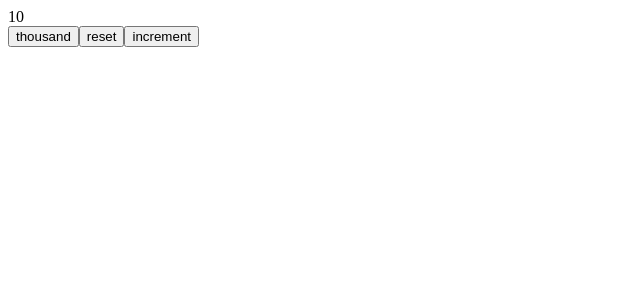
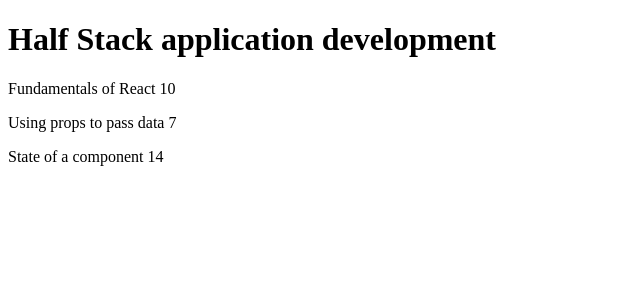
Before and after one commit to akshatbhj/my-submission-repository, a React (Vite) app in the folder part1/courseinfo/: page / in a window 1280 px wide. Shown: the top 300 px of the page, without its empty margins (0-640 px from the left). Built offline with nearby package versions, Linux system fonts and the light colour scheme.

Commit message:
Exercise 2.1

```diff
--- a/part1/courseinfo/src/App.jsx
+++ b/part1/courseinfo/src/App.jsx
@@ -1,25 +1,46 @@
 import { useState } from "react";
 
-const Display = (props) => <div>{props.value}</div>;
-
-const Button = (props) => <button onClick={props.onClick}>{props.text}</button>;
-
-const App = () => {
-  const [value, setValue] = useState(10);
-
-  const setToValue = (newValue) => {
-    console.log("value now", newValue);
-    setValue(newValue);
-  };
-
+const Course = ({ course }) => {
   return (
     <div>
-      <Display value={value} />
-      <Button onClick={() => setToValue(1000)} text="thousand" />
-      <Button onClick={() => setToValue(0)} text="reset" />
-      <Button onClick={() => setToValue(value + 1)} text="increment" />
+      <h1>{course.name}</h1>
+      {course.parts.map((part) => (
+        <div key={part.id}>
+          <p>
+            {part.name}
+            <span>{" "}</span>
+            {part.exercises}
+          </p>
+        </div>
+      ))}
     </div>
   );
 };
 
+const App = () => {
+  const course = {
+    id: 1,
+    name: "Half Stack application development",
+    parts: [
+      {
+        name: "Fundamentals of React",
+        exercises: 10,
+        id: 1,
+      },
+      {
+        name: "Using props to pass data",
+        exercises: 7,
+        id: 2,
+      },
+      {
+        name: "State of a component",
+        exercises: 14,
+        id: 3,
+      },
+    ],
+  };
+
+  return <Course course={course} />;
+};
+
 export default App;
```
